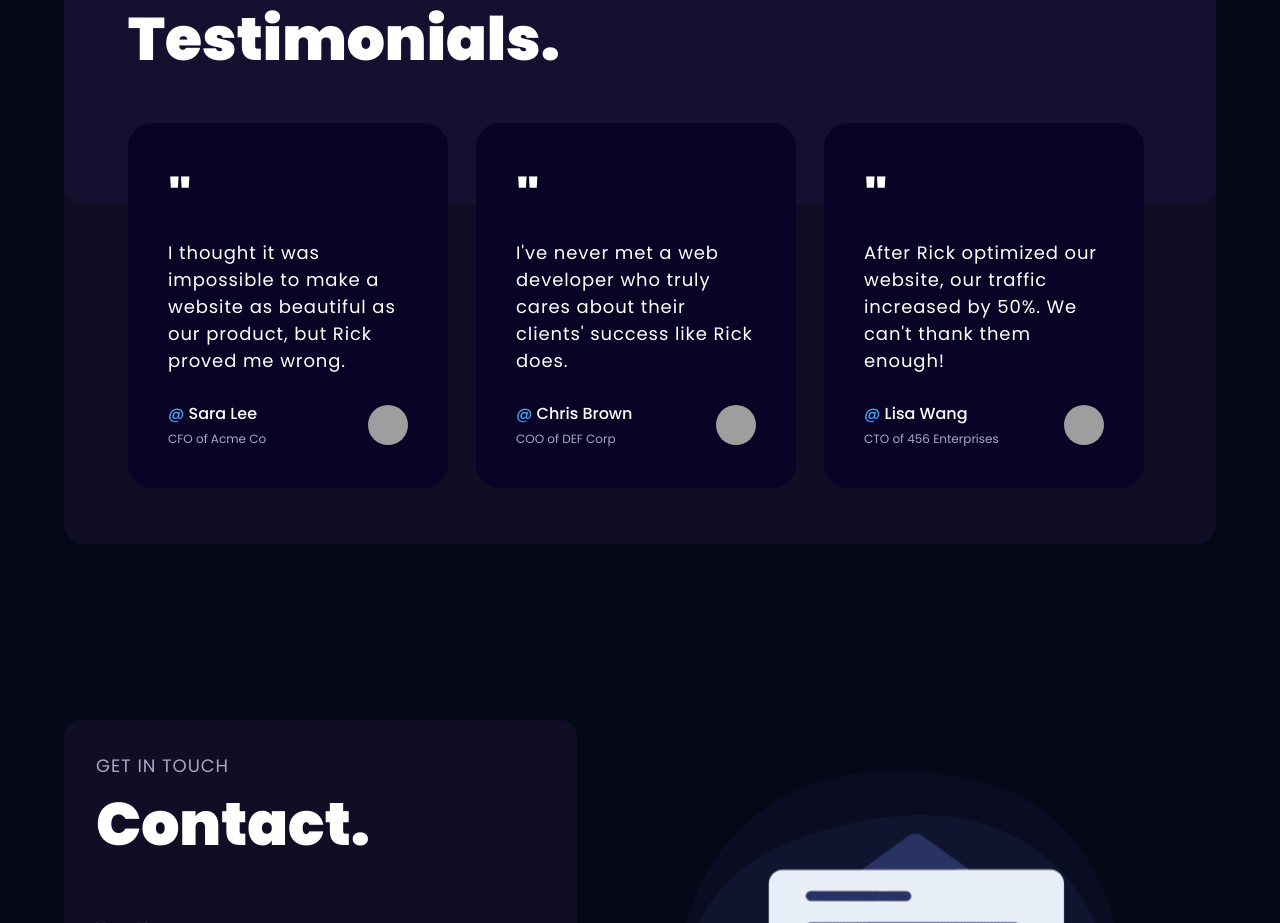
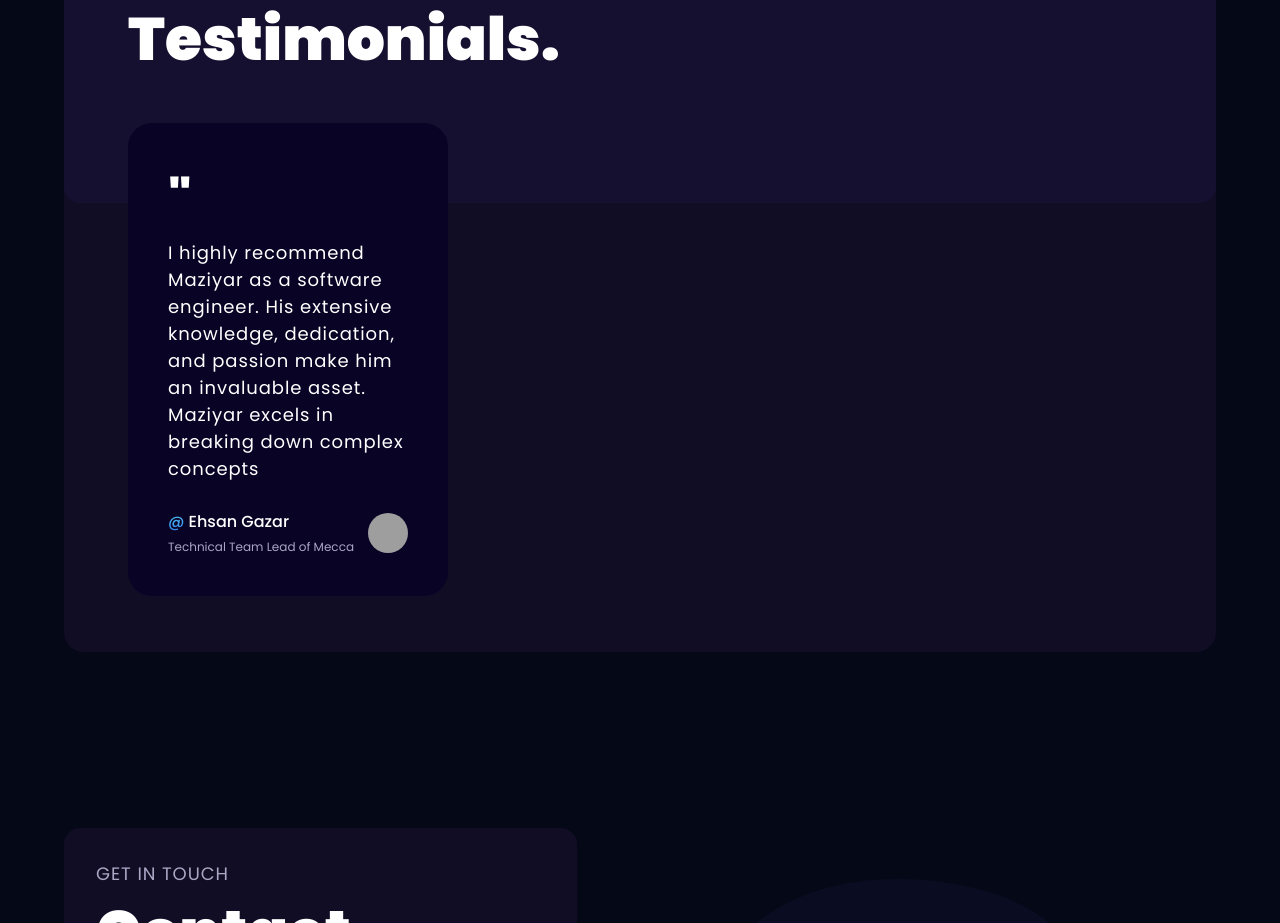
Before and after one commit to MaziyarParsi/portfolio, a React (Vite) app: page / in a window 1280 px wide. Shown: the part 5500-6423 px from the top of the page. Built offline with nearby package versions, Linux system fonts and the light colour scheme; grey boxes are pictures that could not be loaded.

Commit message:
fix: recomendations

```diff
--- a/src/constants/index.ts
+++ b/src/constants/index.ts
@@ -176,28 +176,29 @@ const experiences = [
 const testimonials = [
   {
     testimonial:
-      'I thought it was impossible to make a website as beautiful as our product, but Rick proved me wrong.',
-    name: 'Sara Lee',
-    designation: 'CFO',
-    company: 'Acme Co',
-    image: 'https://randomuser.me/api/portraits/women/4.jpg',
+      'I highly recommend Maziyar as a software engineer. His extensive knowledge, dedication, and passion make him an invaluable asset. Maziyar excels in breaking down complex concepts',
+    name: 'Ehsan Gazar',
+    designation: 'Technical Team Lead',
+    company: 'Mecca',
+    image:
+      'https://media.licdn.com/dms/image/C5603AQHWuhLqZhJ1vA/profile-displayphoto-shrink_100_100/0/1659587216801?e=1692835200&v=beta&t=D7Zv3sLbbV27l56q4xywGSUXFKby8tHabzAgyN7QKdo',
   },
-  {
-    testimonial:
-      "I've never met a web developer who truly cares about their clients' success like Rick does.",
-    name: 'Chris Brown',
-    designation: 'COO',
-    company: 'DEF Corp',
-    image: 'https://randomuser.me/api/portraits/men/5.jpg',
-  },
-  {
-    testimonial:
-      "After Rick optimized our website, our traffic increased by 50%. We can't thank them enough!",
-    name: 'Lisa Wang',
-    designation: 'CTO',
-    company: '456 Enterprises',
-    image: 'https://randomuser.me/api/portraits/women/6.jpg',
-  },
+  // {
+  //   testimonial:
+  //     "I've never met a web developer who truly cares about their clients' success like Rick does.",
+  //   name: 'Chris Brown',
+  //   designation: 'COO',
+  //   company: 'DEF Corp',
+  //   image: 'https://randomuser.me/api/portraits/men/5.jpg',
+  // },
+  // {
+  //   testimonial:
+  //     "After Rick optimized our website, our traffic increased by 50%. We can't thank them enough!",
+  //   name: 'Lisa Wang',
+  //   designation: 'CTO',
+  //   company: '456 Enterprises',
+  //   image: 'https://randomuser.me/api/portraits/women/6.jpg',
+  // },
 ];
 
 const projects = [
```
